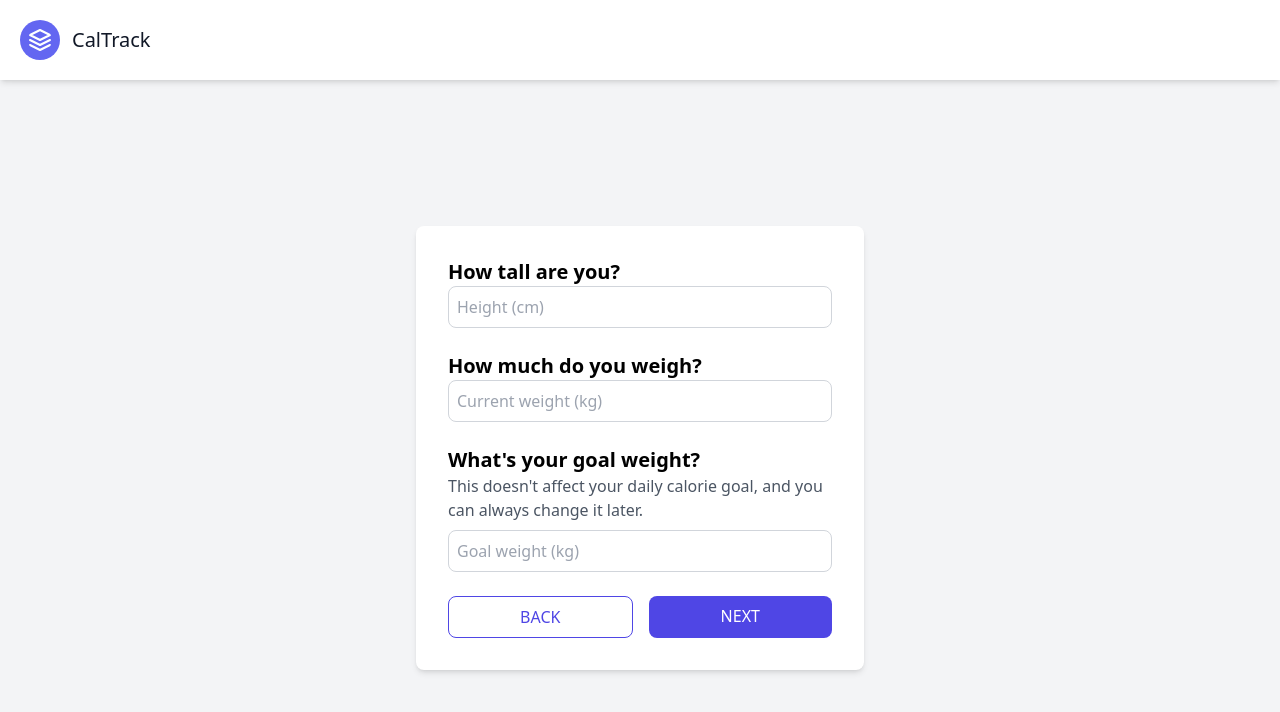
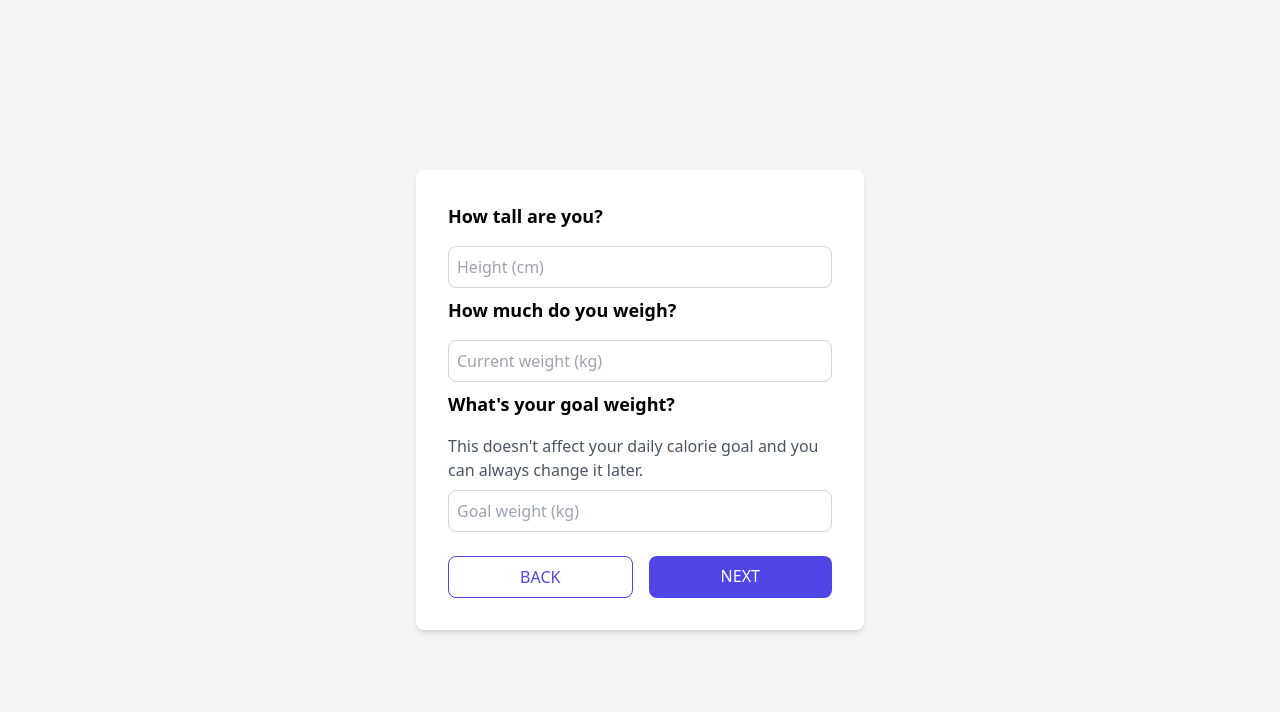
Before and after one commit to ShashankGowdaL69/my-website, a plain HTML site: page question4.html in a window 1280 px wide. Drawn offline with nearby package versions, Linux system fonts and the light colour scheme.

Commit message:
Update question4.html

```diff
--- a/question4.html
+++ b/question4.html
@@ -3,46 +3,26 @@
     <script src="https://cdn.tailwindcss.com"></script>
 </head>
 <body class="bg-gray-100 flex items-center justify-center min-h-screen">
-    <!-- Header: Fixed to the top-left corner -->
-    <header class="text-gray-600 body-font fixed top-0 left-0 p-5 z-10 w-full bg-white shadow-md">
-        <div class="flex items-center">
-            <a href="index.html" class="flex title-font font-medium items-center text-gray-900 mb-4 md:mb-0">
-                <svg xmlns="http://www.w3.org/2000/svg" fill="none" stroke="currentColor" stroke-linecap="round" stroke-linejoin="round" stroke-width="2" class="w-10 h-10 text-white p-2 bg-indigo-500 rounded-full" viewBox="0 0 24 24">
-                    <path d="M12 2L2 7l10 5 10-5-10-5zM2 17l10 5 10-5M2 12l10 5 10-5"></path>
-                </svg>
-                <span class="ml-3 text-xl">CalTrack</span>
-            </a>
-        </div>
-    </header>
-
-    <!-- Main content area -->
-    <div class="bg-white p-8 rounded-lg shadow-md w-full max-w-md mt-24"> <!-- mt-24 for space below the fixed header -->
-        <!-- Height Input Section -->
-        <div class="mb-6">
-            <label for="height" class="text-xl font-bold mb-2">How tall are you?</label>
-            <input type="number" id="height" placeholder="Height (cm)" class="border border-gray-300 rounded-lg p-2 w-full" required>
+    <div class="bg-white p-8 rounded-lg shadow-md w-full max-w-md">
+        <h2 class="text-lg font-semibold mb-4">How tall are you?</h2>
+        <div class="flex space-x-4 mb-2">
+            <input type="number" id="height" placeholder="Height (cm)" class="border border-gray-300 rounded-lg p-2 w-full" onchange="localStorage.setItem('height', this.value)">
         </div>
 
-        <!-- Weight Input Section -->
-        <div class="mb-6">
-            <label for="weight" class="text-xl font-bold mb-2">How much do you weigh?</label>
-            <input type="number" id="weight" placeholder="Current weight (kg)" class="border border-gray-300 rounded-lg p-2 w-full" required>
+        <h2 class="text-lg font-semibold mb-4">How much do you weigh?</h2>
+        <div class="mb-2">
+            <input type="number" id="weight" placeholder="Current weight (kg)" class="border border-gray-300 rounded-lg p-2 w-full" onchange="localStorage.setItem('weight', this.value)">
         </div>
 
-        <!-- Goal Weight Input Section -->
-        <div class="mb-6">
-            <label for="goal-weight" class="text-xl font-bold mb-2">What's your goal weight?</label>
-            <p class="text-gray-600 mb-2">This doesn't affect your daily calorie goal, and you can always change it later.</p>
-            <input type="number" id="goal-weight" placeholder="Goal weight (kg)" class="border border-gray-300 rounded-lg p-2 w-full">
+        <h2 class="text-lg font-semibold mb-4">What's your goal weight?</h2>
+        <p class="text-gray-600 mb-2">This doesn't affect your daily calorie goal and you can always change it later.</p>
+        <div class="mb-2">
+            <input type="number" id="goalWeight" placeholder="Goal weight (kg)" class="border border-gray-300 rounded-lg p-2 w-full" onchange="localStorage.setItem('goalWeight', this.value)">
         </div>
 
-        <!-- Navigation Buttons -->
-        <div class="flex space-x-4">
-            <!-- BACK Button -->
-            <a href="question3.html" class="bg-white text-indigo-600 border border-indigo-600 rounded-lg px-4 py-2 w-full text-center hover:bg-indigo-50 focus:ring-2 focus:ring-indigo-500">BACK</a>
-
-            <!-- NEXT Button -->
-            <a href="acccreate.html" class="bg-indigo-600 text-white rounded-lg px-4 py-2 w-full text-center hover:bg-indigo-700 focus:ring-2 focus:ring-indigo-500">NEXT</a>
+        <div class="flex space-x-4 mt-6">
+            <a href="question3.html" class="bg-white text-indigo-600 border border-indigo-600 rounded-lg px-4 py-2 w-full text-center">BACK</a>
+            <a href="caloriegoal.html" class="bg-indigo-600 text-white rounded-lg px-4 py-2 w-full text-center">NEXT</a>
         </div>
     </div>
 </body>
```
